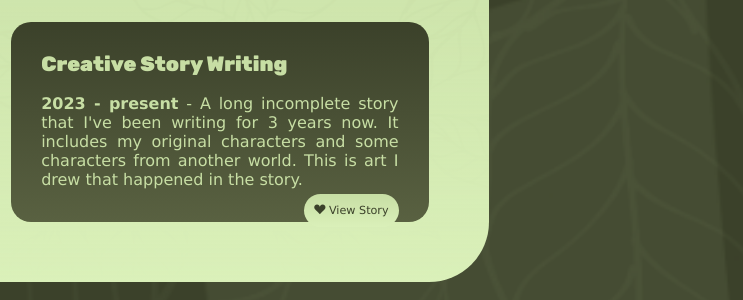
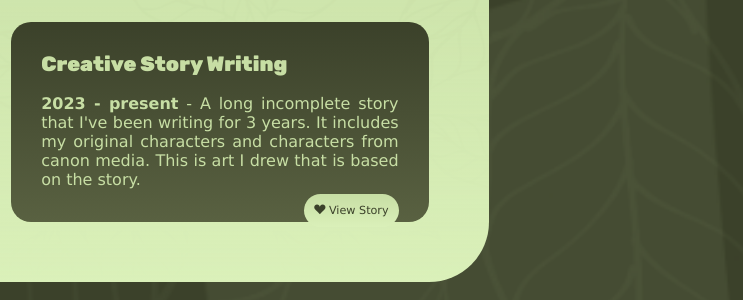
Before and after one commit to leikocorpuz/leikocorpuz, a plain HTML site: page index.html in a window 1280 px wide. Shown: the part 1964-2264 px from the top of the page, 537-1280 px from the left. Drawn offline with nearby package versions, Linux system fonts and the light colour scheme; a web font is replaced by a local one.

Commit message:
Update index.html

```diff
--- a/index.html
+++ b/index.html
@@ -104,7 +104,7 @@
 		<div class= "story-text">
 			<h4> Creative Story Writing</h4>
 			<hr>
-				<p><b>2023 - present</b> - A long incomplete story that I've been writing for 3 years now. It includes my original characters and some characters from another world. This is art I drew that happened in the story.</p>
+				<p><b>2023 - present</b> - A long incomplete story that I've been writing for 3 years. It includes my original characters and characters from canon media. This is art I drew that is based on the story.</p>
 				<a href="https://docs.google.com/document/d/1OyPA7UAVpHSJRTMzEO4BWuBZj1qTeX2CNX_BKucqzW0/edit?usp=sharing" class="story-btn"> <i class="bi bi-suit-heart-fill"></i> View Story</a>
 		</div>
 	</div>
```
